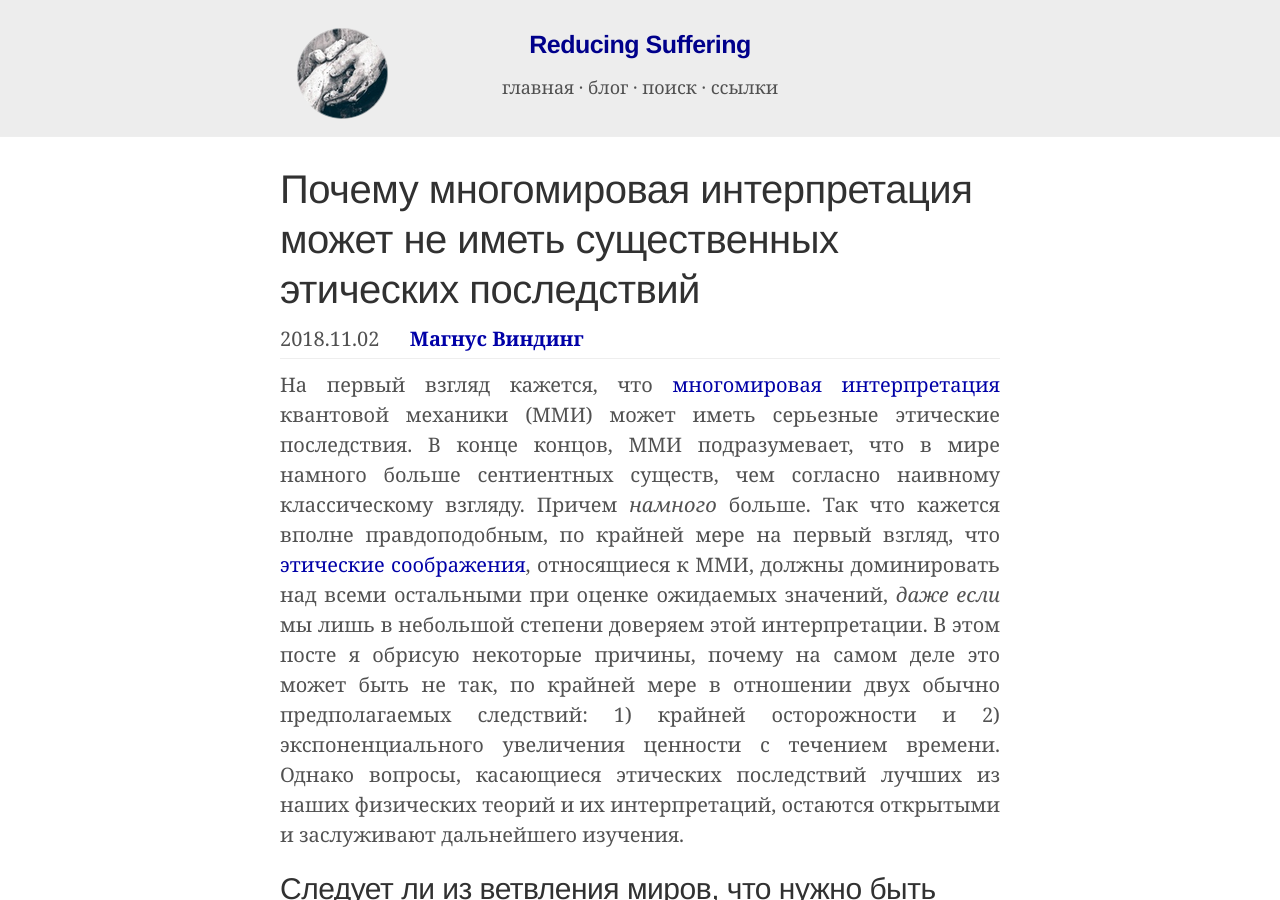
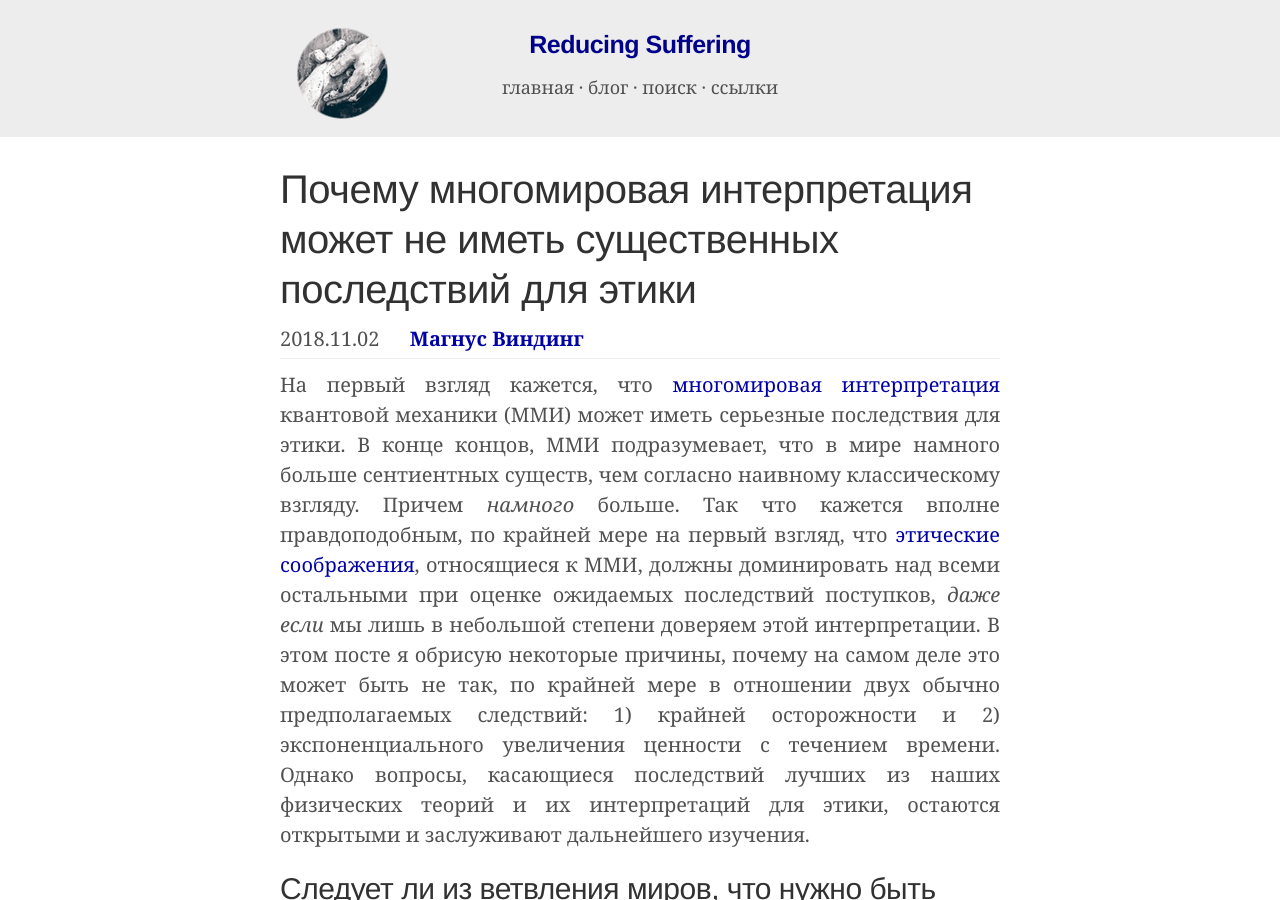
Before and after one commit to ReducingSuffering/reducingsuffering.github.io, a Jekyll site: the page built from _articles/magnus-vinding-why-the-mwi-may-not-have-significant-ethical-implications.md, in a window 1280 px wide and 900 px high. Built offline with Jekyll 4.4.1, drawn with Linux system fonts in a browser that asks for light colours.

Commit message:
Update magnus-vinding-why-the-mwi-may-not-have-significant-ethical-implications.md

```diff
--- a/_articles/magnus-vinding-why-the-mwi-may-not-have-significant-ethical-implications.md
+++ b/_articles/magnus-vinding-why-the-mwi-may-not-have-significant-ethical-implications.md
@@ -1,6 +1,6 @@
 ---
 layout: article
-title: Почему многомировая интерпретация может не иметь существенных этических последствий
+title: Почему многомировая интерпретация может не иметь существенных последствий для этики
 authors:
   - Магнус Виндинг
 original: https://magnusvinding.com/2018/11/02/why-many-worlds-may-not-have-significant-implications/
@@ -10,7 +10,7 @@ original_date:
 preview: assets/images/previews/explosion-4855710_1280.jpg
 preview_here: true
 ---
-На первый взгляд кажется, что [многомировая интерпретация](https://ru.wikipedia.org/wiki/%D0%9C%D0%BD%D0%BE%D0%B3%D0%BE%D0%BC%D0%B8%D1%80%D0%BE%D0%B2%D0%B0%D1%8F_%D0%B8%D0%BD%D1%82%D0%B5%D1%80%D0%BF%D1%80%D0%B5%D1%82%D0%B0%D1%86%D0%B8%D1%8F) квантовой механики (ММИ) может иметь серьезные этические последствия. В конце концов, ММИ подразумевает, что в мире намного больше сентиентных существ, чем согласно наивному классическому взгляду. Причем _намного_ больше. Так что кажется вполне правдоподобным, по крайней мере на первый взгляд, что [этические](https://reducingsuffering.github.io/david-pearce-quantum-ethics-suffering-in-the-multiverse.html) [соображения](https://reducing-suffering.org/two-envelopes-problem-for-brain-size-and-moral-uncertainty/#Many-worlds_interpretation), относящиеся к ММИ, должны доминировать над всеми остальными при оценке ожидаемых значений, _даже если_ мы лишь в небольшой степени доверяем этой интерпретации. В этом посте я обрисую некоторые причины, почему на самом деле это может быть не так, по крайней мере в отношении двух обычно предполагаемых следствий: 1) крайней осторожности и 2) экспоненциального увеличения ценности с течением времени. Однако вопросы, касающиеся этических последствий лучших из наших физических теорий и их интерпретаций, остаются открытыми и заслуживают дальнейшего изучения.
+На первый взгляд кажется, что [многомировая интерпретация](https://ru.wikipedia.org/wiki/%D0%9C%D0%BD%D0%BE%D0%B3%D0%BE%D0%BC%D0%B8%D1%80%D0%BE%D0%B2%D0%B0%D1%8F_%D0%B8%D0%BD%D1%82%D0%B5%D1%80%D0%BF%D1%80%D0%B5%D1%82%D0%B0%D1%86%D0%B8%D1%8F) квантовой механики (ММИ) может иметь серьезные последствия для этики. В конце концов, ММИ подразумевает, что в мире намного больше сентиентных существ, чем согласно наивному классическому взгляду. Причем _намного_ больше. Так что кажется вполне правдоподобным, по крайней мере на первый взгляд, что [этические](https://reducingsuffering.github.io/david-pearce-quantum-ethics-suffering-in-the-multiverse.html) [соображения](https://reducing-suffering.org/two-envelopes-problem-for-brain-size-and-moral-uncertainty/#Many-worlds_interpretation), относящиеся к ММИ, должны доминировать над всеми остальными при оценке ожидаемых последствий поступков, _даже если_ мы лишь в небольшой степени доверяем этой интерпретации. В этом посте я обрисую некоторые причины, почему на самом деле это может быть не так, по крайней мере в отношении двух обычно предполагаемых следствий: 1) крайней осторожности и 2) экспоненциального увеличения ценности с течением времени. Однако вопросы, касающиеся последствий лучших из наших физических теорий и их интерпретаций для этики, остаются открытыми и заслуживают дальнейшего изучения.
 
 ## Следует ли из ветвления миров, что нужно быть крайне осторожными?
 
```
